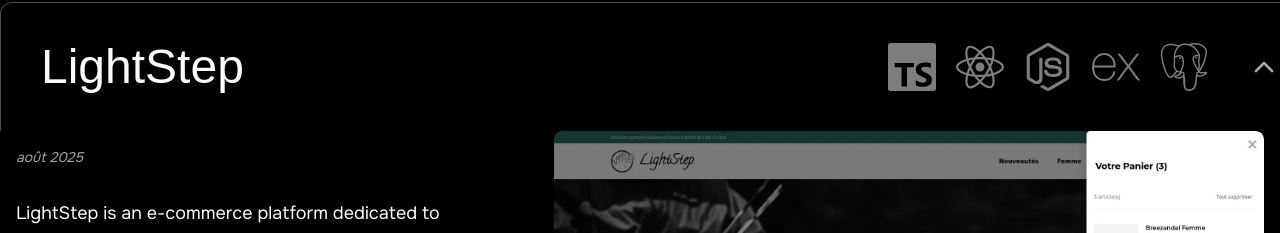
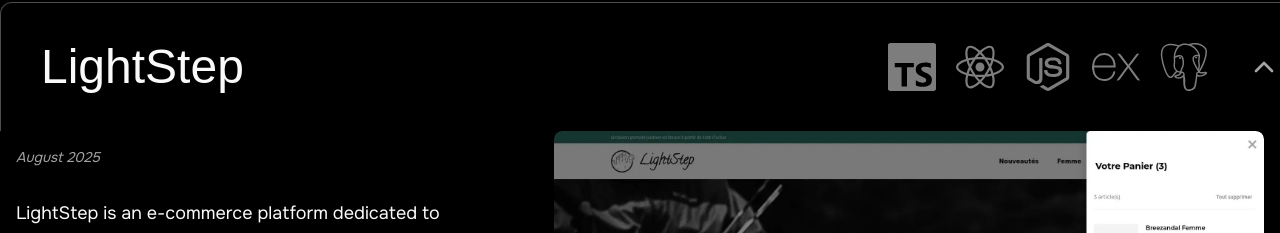
Before and after one commit to NamaKa298/portfolio, a Next.js app: page /en in a window 1280 px wide. Both pictures are taken after a click on the button "LightStep". Shown: the part 1070-1303 px from the top of the page. Built offline with nearby package versions, Linux system fonts and the light colour scheme; a web font is replaced by a local one.

Commit message:
ajout dates anglais

```diff
--- a/messages/en.json
+++ b/messages/en.json
@@ -19,13 +19,16 @@
     "viewProject": "View Project",
     "projectsData": {
       "lightStep": {
-        "description": "LightStep is an e-commerce platform dedicated to barefoot shoes, a niche that values natural comfort and free foot movement. The goal: to create a smooth and minimalist experience that reflects the product itself. I designed an application capable of handling several thousand products and users, with a database optimized for performance and scalability. The UX was carefully crafted to minimize the number of required interactions, using modals, subtle transitions, and a direct purchase flow. The UI, designed in Figma, visually conveys the project’s minimalist philosophy. LightStep allowed me to combine design, ergonomics, and solid technical architecture to build an application that is both high-performing and consistent."
+        "description": "LightStep is an e-commerce platform dedicated to barefoot shoes, a niche that values natural comfort and free foot movement. The goal: to create a smooth and minimalist experience that reflects the product itself. I designed an application capable of handling several thousand products and users, with a database optimized for performance and scalability. The UX was carefully crafted to minimize the number of required interactions, using modals, subtle transitions, and a direct purchase flow. The UI, designed in Figma, visually conveys the project’s minimalist philosophy. LightStep allowed me to combine design, ergonomics, and solid technical architecture to build an application that is both high-performing and consistent.",
+        "date": "August 2025"
       },
       "nutribouge": {
-        "description": "Showcase site for a sports coaching and dietetics practice. A comprehensive platform offering individual and group coaching services, with pricing system, contact form, presentation of therapeutic education and dietetics services."
+        "description": "Showcase site for a sports coaching and dietetics practice. A comprehensive platform offering individual and group coaching services, with pricing system, contact form, presentation of therapeutic education and dietetics services.",
+        "date": "April 2025"
       },
       "samanarace": {
-        "description": "SamanaRace is an intuitive and responsive booking application that allows users to easily schedule events. It includes a multilingual contact form to facilitate communication, providing real-time feedback on the status of sent messages. The interface is designed to offer a smooth user experience across all devices."
+        "description": "SamanaRace is an intuitive and responsive booking application that allows users to easily schedule events. It includes a multilingual contact form to facilitate communication, providing real-time feedback on the status of sent messages. The interface is designed to offer a smooth user experience across all devices.",
+        "date": "June 2025"
       }
     }
   },
--- a/messages/fr.json
+++ b/messages/fr.json
@@ -19,13 +19,16 @@
     "viewProject": "Voir le projet",
     "projectsData": {
       "lightStep": {
-        "description": "LightStep est une plateforme e-commerce dédiée aux chaussures “barefoot”, une niche qui valorise le confort naturel et le mouvement libre du pied. L'objectif : créer une expérience fluide et épurée à l'image du produit. J'ai conçu une application capable de gérer plusieurs milliers de produits et d'utilisateurs, avec une base de données optimisée pour la performance et la scalabilité. L'UX a été pensée pour réduire le nombre d'interactions nécessaires : modales, transitions légères et parcours d'achat direct. L'UI, dessinée sur Figma, traduit visuellement la philosophie minimaliste du projet. LightStep m'a permis de combiner design, ergonomie et architecture technique solide pour construire une application à la fois performante et cohérente."
+        "description": "LightStep est une plateforme e-commerce dédiée aux chaussures “barefoot”, une niche qui valorise le confort naturel et le mouvement libre du pied. L'objectif : créer une expérience fluide et épurée à l'image du produit. J'ai conçu une application capable de gérer plusieurs milliers de produits et d'utilisateurs, avec une base de données optimisée pour la performance et la scalabilité. L'UX a été pensée pour réduire le nombre d'interactions nécessaires : modales, transitions légères et parcours d'achat direct. L'UI, dessinée sur Figma, traduit visuellement la philosophie minimaliste du projet. LightStep m'a permis de combiner design, ergonomie et architecture technique solide pour construire une application à la fois performante et cohérente.",
+        "date": "Août 2025"
       },
       "nutribouge": {
-        "description": "Site vitrine pour cabinet de coaching sportif et diététique. Plateforme complète proposant des services de coaching individuel et en groupe, avec système de tarification, formulaire de contact, présentation des services d'éducation thérapeutique et de diététique."
+        "description": "Site vitrine pour cabinet de coaching sportif et diététique. Plateforme complète proposant des services de coaching individuel et en groupe, avec système de tarification, formulaire de contact, présentation des services d'éducation thérapeutique et de diététique.",
+        "date": "Avril 2025"
       },
       "samanarace": {
-        "description": "SamanaRace est une application de réservation intuitive et responsive qui permet aux utilisateurs de planifier des événements en toute simplicité. Elle inclut un formulaire de contact multilingue pour faciliter la communication, avec des retours en temps réel sur l'état des messages envoyés. L'interface est conçue pour offrir une expérience utilisateur fluide et adaptée à tous les appareils."
+        "description": "SamanaRace est une application de réservation intuitive et responsive qui permet aux utilisateurs de planifier des événements en toute simplicité. Elle inclut un formulaire de contact multilingue pour faciliter la communication, avec des retours en temps réel sur l'état des messages envoyés. L'interface est conçue pour offrir une expérience utilisateur fluide et adaptée à tous les appareils.",
+        "date": "Juin 2025"
       }
     }
   },
--- a/src/components/projects.tsx
+++ b/src/components/projects.tsx
@@ -32,6 +32,7 @@
           {projects.map((project) => {
             const fontClass = project.font ? fontClasses[project.font] : '';
             const description = tProjects(`${project.id}.description`);
+            const date = tProjects(`${project.id}.date`);
 
             return (
               <AccordionItem value={project.id} key={project.id}>
@@ -81,7 +82,7 @@
                     <div className="flex flex-col lg:flex-row">
                       <div className="w-full lg:w-2/5">
                         <p className="p-4 text-sm text-muted-foreground italic">
-                          {project.date}
+                          {date}
                         </p>
                         <div className="lg:hidden rounded-lg overflow-hidden w-full mb-5 relative aspect-video">
                           <Image
--- a/src/data/projects.ts
+++ b/src/data/projects.ts
@@ -6,7 +6,7 @@
     title: 'LightStep',
     descriptionKey: 'lightStep.description',
     image: '/lightstep.webp',
-    date: 'août 2025',
+    dateKey: 'lightStep.date',
     stack: ['TypeScript', 'React', 'Node.js', 'Express', 'PostgreSQL'],
     stack_details: [
       'Prisma',
@@ -31,7 +31,7 @@
     title: 'NUTRI-BOUGE',
     descriptionKey: 'nutribouge.description',
     image: '/nutribouge.webp',
-    date: 'avril 2025',
+    dateKey: 'nutribouge.date',
     stack: ['JavaScript', 'CSS', 'HTML'],
     stack_details: ['Sass', 'Figma', 'Trello'],
     link: 'https://nutribouge.com/',
@@ -42,7 +42,7 @@
     title: '/samanarace_logo.webp',
     descriptionKey: 'samanarace.description',
     image: '/samanarace.webp',
-    date: 'juin 2025',
+    dateKey: 'samanarace.date',
     stack: ['JavaScript', 'React', 'MongoDB'],
     stack_details: ['Sass', 'Figma'],
     link: '',
```
